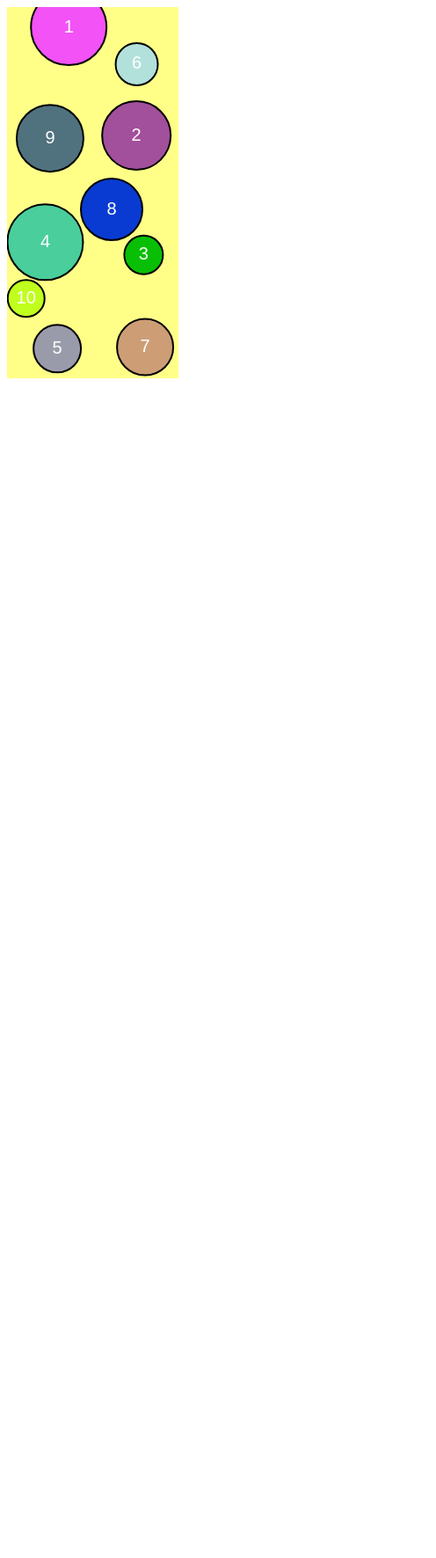
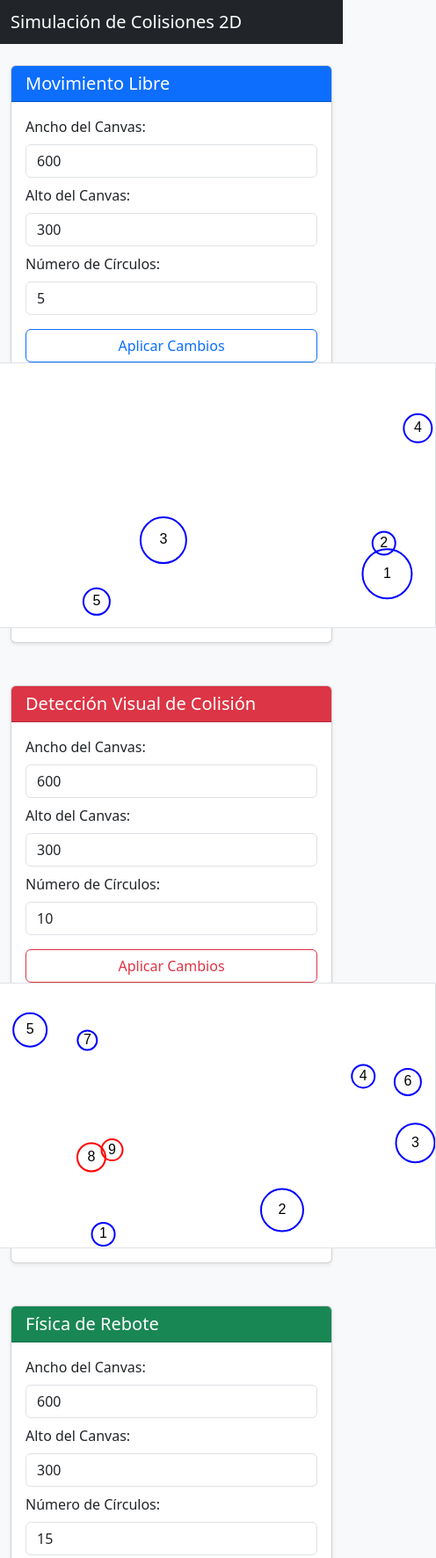
Before and after one commit to Cris-Ropec2/app-canvas-colision, a plain HTML site: page index.html in a window 390 px wide. Shown: the top 1771 px of the page at 88% size, 496 px wide, since content can reach past the window. Before the commit the page ends 844 px from the top, so only its background shows below. Drawn offline with nearby package versions, Linux system fonts and the light colour scheme.

Commit message:
union de los tres archivos .js

```diff
--- /dev/null
+++ b/assets/CSS/styless.css
@@ -0,0 +1,8 @@
+body {
+    font-family: Arial, sans-serif;
+}
+
+canvas {
+    display: block;
+    border-radius: 4px;
+}
--- a/assets/js/main.js
+++ b/assets/js/main.js
@@ -1,107 +1,62 @@
-const canvas = document.getElementById("canvas");
+(() => {
+    const canvas = document.getElementById("canvas-main");
+    const ctx = canvas.getContext("2d");
+    let animationId;
+    let circles = [];
+    let window_width, window_height;
 
-let ctx = canvas.getContext("2d");
+    function initMain() {
+        if (animationId) cancelAnimationFrame(animationId);
 
-//Obtiene las dimensiones de la pantalla actual
-
-const window_height = window.innerHeight;
-
-const window_width = window.innerWidth;
-
-canvas.height = window_height;
+        window_width = parseInt(document.getElementById("w-main").value);
+        window_height = parseInt(document.getElementById("h-main").value);
+        let numCirculos = parseInt(document.getElementById("n-main").value);
 
         canvas.width = window_width;
-
+        canvas.height = window_height;
         canvas.style.background = "#ff8";
+        circles = [];
 
         class Circle {
             constructor(x, y, radius, color, text, speed) {
-    this.posX = x;
-
-    this.posY = y;
-
-    this.radius = radius;
-
-    this.color = color;
-
-    this.text = text;
-
-    this.speed = speed;
-
-    this.dx = 1 * this.speed;
-
-    this.dy = 1 * this.speed;
+                this.posX = x; this.posY = y; this.radius = radius;
+                this.color = color; this.text = text; this.speed = speed;
+                this.dx = (Math.random() < 0.5 ? 1 : -1) * this.speed;
+                this.dy = (Math.random() < 0.5 ? 1 : -1) * this.speed;
             }
-
             draw(context) {
                 context.beginPath();
-
                 context.strokeStyle = this.color;
-
-    context.textAlign = "center";
-
-    context.textBaseline = "middle";
-
-    context.font = "20px Arial";
-
-    context.fillText(this.text, this.posX, this.posY);
-
+                context.textAlign = "center"; context.textBaseline = "middle";
+                context.font = "16px Arial"; context.fillText(this.text, this.posX, this.posY);
                 context.lineWidth = 2;
-
                 context.arc(this.posX, this.posY, this.radius, 0, Math.PI * 2, false);
-
-    context.stroke();
-
-    context.closePath();
+                context.stroke(); context.closePath();
             }
-
             update(context) {
                 this.draw(context);
-
-    if (this.posX + this.radius > window_width) {
-      this.dx = -this.dx;
-    }
-
-    if (this.posX - this.radius < 0) {
-      this.dx = -this.dx;
-    }
-
-    if (this.posY - this.radius < 0) {
-      this.dy = -this.dy;
-    }
-
-    if (this.posY + this.radius > window_height) {
-      this.dy = -this.dy;
-    }
-
-    this.posX += this.dx;
-
-    this.posY += this.dy;
+                if (this.posX + this.radius > window_width || this.posX - this.radius < 0) this.dx = -this.dx;
+                if (this.posY + this.radius > window_height || this.posY - this.radius < 0) this.dy = -this.dy;
+                this.posX += this.dx; this.posY += this.dy;
             }
         }
 
-let randomX = Math.random() * window_width;
+        for (let i = 0; i < numCirculos; i++) {
+            let radius = Math.floor(Math.random() * 20 + 10);
+            let x = Math.random() * (window_width - radius * 2) + radius;
+            let y = Math.random() * (window_height - radius * 2) + radius;
+            let speed = Math.random() * 2 + 1;
+            circles.push(new Circle(x, y, radius, "blue", (i + 1).toString(), speed));
+        }
 
-let randomY = Math.random() * window_height;
+        function updateCircle() {
+            animationId = requestAnimationFrame(updateCircle);
+            ctx.clearRect(0, 0, window_width, window_height);
+            circles.forEach(c => c.update(ctx));
+        }
+        updateCircle();
+    }
 
-let randomRadius = Math.floor(Math.random() * 100 + 30);
-
-let miCirculo = new Circle(100, 100, 50, "blue", "1", 3);
-
-let miCirculo2 = new Circle(450, 150, 80, "blue", "2", 3);
-
-miCirculo.draw(ctx);
-
-miCirculo2.draw(ctx);
-
-let updateCircle = function () {
-  requestAnimationFrame(updateCircle);
-
-  ctx.clearRect(0, 0, window_width, window_height);
-
-  miCirculo.update(ctx);
-
-  miCirculo2.update(ctx);
-};
-
-updateCircle();
+    document.getElementById("btn-main").addEventListener("click", initMain);
+    initMain();
+})();
--- a/assets/js/main_colision.js
+++ b/assets/js/main_colision.js
@@ -1,109 +1,77 @@
-const canvas = document.getElementById("canvas");
-let ctx = canvas.getContext("2d");
+(() => {
+    const canvas = document.getElementById("canvas-colision");
+    const ctx = canvas.getContext("2d");
+    let animationId;
+    let circles = [];
+    let window_width, window_height;
 
-// Obtiene las dimensiones de la pantalla actual
-const window_height = window.innerHeight / 2;
-const window_width = window.innerWidth / 2;
+    function getDistance(x1, y1, x2, y2) {
+        return Math.sqrt(Math.pow(x2 - x1, 2) + Math.pow(y2 - y1, 2));
+    }
 
-canvas.height = window_height;
-canvas.width = window_width;
+    function initColision() {
+        if (animationId) cancelAnimationFrame(animationId);
+
+        window_width = parseInt(document.getElementById("w-colision").value);
+        window_height = parseInt(document.getElementById("h-colision").value);
+        let numCirculos = parseInt(document.getElementById("n-colision").value);
+
+        canvas.width = window_width; canvas.height = window_height;
         canvas.style.background = "#ff8";
+        circles = [];
 
         class Circle {
             constructor(x, y, radius, color, text, speed) {
-    this.posX = x;
-    this.posY = y;
-    this.radius = radius;
-    this.color = color;
-    this.originalColor = color; // Guardamos el color original para restaurarlo
-    this.text = text;
-    this.speed = speed;
-
-    // Direcciones aleatorias iniciales para que no vayan todos hacia el mismo lado
+                this.posX = x; this.posY = y; this.radius = radius;
+                this.color = color; this.originalColor = color;
+                this.text = text; this.speed = speed;
                 this.dx = (Math.random() < 0.5 ? 1 : -1) * this.speed;
                 this.dy = (Math.random() < 0.5 ? 1 : -1) * this.speed;
             }
-
             draw(context) {
                 context.beginPath();
-    context.strokeStyle = this.color; // Usa el color actual (que puede cambiar si hay colisión)
-    context.textAlign = "center";
-    context.textBaseline = "middle";
-    context.font = "20px Arial";
-    context.fillText(this.text, this.posX, this.posY);
+                context.strokeStyle = this.color;
+                context.textAlign = "center"; context.textBaseline = "middle";
+                context.font = "16px Arial"; context.fillText(this.text, this.posX, this.posY);
                 context.lineWidth = 2;
                 context.arc(this.posX, this.posY, this.radius, 0, Math.PI * 2, false);
-    context.stroke();
-    context.closePath();
+                context.stroke(); context.closePath();
             }
-
             update(context) {
                 this.draw(context);
-
-    // Rebote con los bordes de la pantalla
-    if (this.posX + this.radius > window_width || this.posX - this.radius < 0) {
-      this.dx = -this.dx;
-    }
-    if (this.posY + this.radius > window_height || this.posY - this.radius < 0) {
-      this.dy = -this.dy;
-    }
-
-    this.posX += this.dx;
-    this.posY += this.dy;
+                if (this.posX + this.radius > window_width || this.posX - this.radius < 0) this.dx = -this.dx;
+                if (this.posY + this.radius > window_height || this.posY - this.radius < 0) this.dy = -this.dy;
+                this.posX += this.dx; this.posY += this.dy;
             }
         }
 
-// Función auxiliar para calcular la distancia entre dos puntos (Teorema de Pitágoras)
-function getDistance(x1, y1, x2, y2) {
-  let xDist = x2 - x1;
-  let yDist = y2 - y1;
-  return Math.sqrt(Math.pow(xDist, 2) + Math.pow(yDist, 2));
-}
-
-// 1. Generar N círculos
-let circles = [];
-const numeroDeCirculos = 10; // Cambia este número para tener más o menos círculos
-
-for (let i = 0; i < numeroDeCirculos; i++) {
-  let radius = Math.floor(Math.random() * 30 + 15); // Radios más pequeños para que quepan mejor
-
-  // Aseguramos que los círculos aparezcan completamente dentro del canvas
+        for (let i = 0; i < numCirculos; i++) {
+            let radius = Math.floor(Math.random() * 20 + 10);
             let x = Math.random() * (window_width - radius * 2) + radius;
             let y = Math.random() * (window_height - radius * 2) + radius;
-
             let speed = Math.random() * 2 + 1;
-
             circles.push(new Circle(x, y, radius, "blue", (i + 1).toString(), speed));
         }
 
-let updateCircle = function () {
-  requestAnimationFrame(updateCircle);
+        function updateCircle() {
+            animationId = requestAnimationFrame(updateCircle);
             ctx.clearRect(0, 0, window_width, window_height);
 
-  // 2. Restaurar el color original de todos los círculos en cada frame
-  for (let i = 0; i < circles.length; i++) {
-    circles[i].color = circles[i].originalColor;
-  }
+            circles.forEach(c => c.color = c.originalColor);
 
-  // 3. Detectar colisiones (comparar todos contra todos)
             for (let i = 0; i < circles.length; i++) {
                 for (let j = i + 1; j < circles.length; j++) {
-      let circleA = circles[i];
-      let circleB = circles[j];
-      let distance = getDistance(circleA.posX, circleA.posY, circleB.posX, circleB.posY);
-
-      // Si la distancia es menor a la suma de los radios, están colisionando
-      if (distance < circleA.radius + circleB.radius) {
-        circleA.color = "red"; // Cambia el color a rojo al tocarse
-        circleB.color = "red";
+                    if (getDistance(circles[i].posX, circles[i].posY, circles[j].posX, circles[j].posY) < circles[i].radius + circles[j].radius) {
+                        circles[i].color = "red";
+                        circles[j].color = "red";
                     }
                 }
             }
+            circles.forEach(c => c.update(ctx));
+        }
+        updateCircle();
+    }
 
-  // 4. Actualizar posiciones y dibujar
-  for (let i = 0; i < circles.length; i++) {
-    circles[i].update(ctx);
-  }
-};
-
-updateCircle();
+    document.getElementById("btn-colision").addEventListener("click", initColision);
+    initColision();
+})();
--- a/assets/js/main_rebote.js
+++ b/assets/js/main_rebote.js
@@ -1,144 +1,93 @@
-const canvas = document.getElementById("canvas");
-let ctx = canvas.getContext("2d");
+(() => {
+    const canvas = document.getElementById("canvas-rebote");
+    const ctx = canvas.getContext("2d");
+    let animationId;
+    let circles = [];
+    let window_width, window_height;
 
-const window_height = window.innerHeight / 2;
-const window_width = window.innerWidth / 2;
+    function getDistance(x1, y1, x2, y2) { return Math.sqrt(Math.pow(x2 - x1, 2) + Math.pow(y2 - y1, 2)); }
+    function getRandomColor() {
+        const letters = '0123456789ABCDEF'; let color = '#';
+        for (let i = 0; i < 6; i++) color += letters[Math.floor(Math.random() * 16)];
+        return color;
+    }
 
-canvas.height = window_height;
-canvas.width = window_width;
+    function initRebote() {
+        if (animationId) cancelAnimationFrame(animationId);
+
+        window_width = parseInt(document.getElementById("w-rebote").value);
+        window_height = parseInt(document.getElementById("h-rebote").value);
+        let numCirculos = parseInt(document.getElementById("n-rebote").value);
+
+        canvas.width = window_width; canvas.height = window_height;
         canvas.style.background = "#ff8";
+        circles = [];
 
         class Circle {
             constructor(x, y, radius, color, text, speed) {
-    this.posX = x;
-    this.posY = y;
-    this.radius = radius;
-    this.color = color;
-    this.text = text;
-    this.speed = speed;
-
+                this.posX = x; this.posY = y; this.radius = radius;
+                this.color = color; this.text = text; this.speed = speed;
                 this.dx = (Math.random() < 0.5 ? 1 : -1) * this.speed;
                 this.dy = (Math.random() < 0.5 ? 1 : -1) * this.speed;
             }
-
             draw(context) {
                 context.beginPath();
-    // Para rellenar el círculo con el color (y que cambie el fondo como pediste)
                 context.fillStyle = this.color;
                 context.arc(this.posX, this.posY, this.radius, 0, Math.PI * 2, false);
                 context.fill();
-
-    // Dibujar el borde
-    context.lineWidth = 2;
-    context.strokeStyle = "black";
-    context.stroke();
-
-    // Dibujar el texto
-    context.textAlign = "center";
-    context.textBaseline = "middle";
-    context.font = "20px Arial";
-    context.fillStyle = "white"; // Texto blanco para que resalte
-    context.fillText(this.text, this.posX, this.posY);
+                context.lineWidth = 2; context.strokeStyle = "black"; context.stroke();
+                context.textAlign = "center"; context.textBaseline = "middle";
+                context.font = "16px Arial"; context.fillStyle = "white"; context.fillText(this.text, this.posX, this.posY);
                 context.closePath();
             }
-
             update(context) {
                 this.draw(context);
-
-    // Rebote con los bordes de la pantalla
-    if (this.posX + this.radius > window_width || this.posX - this.radius < 0) {
-      this.dx = -this.dx;
-    }
-    if (this.posY + this.radius > window_height || this.posY - this.radius < 0) {
-      this.dy = -this.dy;
-    }
-
-    this.posX += this.dx;
-    this.posY += this.dy;
+                if (this.posX + this.radius > window_width || this.posX - this.radius < 0) this.dx = -this.dx;
+                if (this.posY + this.radius > window_height || this.posY - this.radius < 0) this.dy = -this.dy;
+                this.posX += this.dx; this.posY += this.dy;
             }
         }
 
-// Función para calcular la distancia
-function getDistance(x1, y1, x2, y2) {
-  let xDist = x2 - x1;
-  let yDist = y2 - y1;
-  return Math.sqrt(Math.pow(xDist, 2) + Math.pow(yDist, 2));
-}
-
-// Función para generar un color hexadecimal aleatorio
-function getRandomColor() {
-  const letters = '0123456789ABCDEF';
-  let color = '#';
-  for (let i = 0; i < 6; i++) {
-    color += letters[Math.floor(Math.random() * 16)];
-  }
-  return color;
-}
-
-// Generar N círculos
-let circles = [];
-const numeroDeCirculos = 10;
-
-for (let i = 0; i < numeroDeCirculos; i++) {
-  let radius = Math.floor(Math.random() * 30 + 15);
+        for (let i = 0; i < numCirculos; i++) {
+            let radius = Math.floor(Math.random() * 20 + 10);
             let x = Math.random() * (window_width - radius * 2) + radius;
             let y = Math.random() * (window_height - radius * 2) + radius;
             let speed = Math.random() * 2 + 1;
-
             circles.push(new Circle(x, y, radius, getRandomColor(), (i + 1).toString(), speed));
         }
 
-let updateCircle = function () {
-  requestAnimationFrame(updateCircle);
+        function updateCircle() {
+            animationId = requestAnimationFrame(updateCircle);
             ctx.clearRect(0, 0, window_width, window_height);
 
-  // Detectar colisiones y calcular rebotes
             for (let i = 0; i < circles.length; i++) {
                 for (let j = i + 1; j < circles.length; j++) {
-      let circleA = circles[i];
-      let circleB = circles[j];
+                    let circleA = circles[i], circleB = circles[j];
                     let distance = getDistance(circleA.posX, circleA.posY, circleB.posX, circleB.posY);
 
                     if (distance < circleA.radius + circleB.radius) {
+                        let overlap = (circleA.radius + circleB.radius) - distance;
+                        let nx = (circleB.posX - circleA.posX) / distance, ny = (circleB.posY - circleA.posY) / distance;
 
-        // 1. Evitar que se queden pegados (solapamiento)
-        let overlap = (circleA.radius + circleB.radius) - distance;
-        let nx = (circleB.posX - circleA.posX) / distance;
-        let ny = (circleB.posY - circleA.posY) / distance;
+                        circleA.posX -= nx * (overlap / 2); circleA.posY -= ny * (overlap / 2);
+                        circleB.posX += nx * (overlap / 2); circleB.posY += ny * (overlap / 2);
 
-        // Separamos los círculos para que dejen de tocarse
-        circleA.posX -= nx * (overlap / 2);
-        circleA.posY -= ny * (overlap / 2);
-        circleB.posX += nx * (overlap / 2);
-        circleB.posY += ny * (overlap / 2);
-
-        // 2. Calcular el rebote (Física de colisión)
-        let dvx = circleA.dx - circleB.dx;
-        let dvy = circleA.dy - circleB.dy;
-
-        // Velocidad a lo largo de la normal de colisión
+                        let dvx = circleA.dx - circleB.dx, dvy = circleA.dy - circleB.dy;
                         let normalVelocity = dvx * nx + dvy * ny;
 
-        // Solo rebotan si se están acercando
                         if (normalVelocity > 0) {
-          // Intercambian velocidades a lo largo del eje de colisión
-          circleA.dx -= normalVelocity * nx;
-          circleA.dy -= normalVelocity * ny;
-          circleB.dx += normalVelocity * nx;
-          circleB.dy += normalVelocity * ny;
-
-          // 3. Cambiar el color de fondo al chocar
-          circleA.color = getRandomColor();
-          circleB.color = getRandomColor();
+                            circleA.dx -= normalVelocity * nx; circleA.dy -= normalVelocity * ny;
+                            circleB.dx += normalVelocity * nx; circleB.dy += normalVelocity * ny;
+                            circleA.color = getRandomColor(); circleB.color = getRandomColor();
                         }
                     }
                 }
             }
+            circles.forEach(c => c.update(ctx));
+        }
+        updateCircle();
+    }
 
-  // Actualizar posiciones y dibujar
-  for (let i = 0; i < circles.length; i++) {
-    circles[i].update(ctx);
-  }
-};
-
-updateCircle();
+    document.getElementById("btn-rebote").addEventListener("click", initRebote);
+    initRebote();
+})();
--- a/index.html
+++ b/index.html
@@ -1,13 +1,99 @@
 <!DOCTYPE html>
-<html lang="en">
+<html lang="es">
 <head>
     <meta charset="UTF-8">
     <meta name="viewport" content="width=device-width, initial-scale=1.0">
-    <title>Demo colision 2D</title>
+    <title>Laboratorio de Colisiones 2D</title>
+    <link href="https://cdn.jsdelivr.net/npm/bootstrap@5.3.2/dist/css/bootstrap.min.css" rel="stylesheet">
+    <link rel="stylesheet" href="./assets/css/style.css">
 </head>
-<body>
-    <canvas id="canvas"></canvas>
+<body class="bg-light">
 
+    <nav class="navbar navbar-dark bg-dark mb-4">
+        <div class="container-fluid">
+            <span class="navbar-brand mb-0 h1">Simulación de Colisiones 2D</span>
+        </div>
+    </nav>
+
+    <div class="container">
+
+        <div class="card shadow-sm mb-5">
+            <div class="card-header bg-primary text-white h5 mb-0">
+                Movimiento Libre
+            </div>
+            <div class="card-body">
+                <div class="row">
+                    <div class="col-md-3">
+                        <label class="form-label">Ancho del Canvas:</label>
+                        <input type="number" id="w-main" class="form-control mb-2" value="600">
+                        <label class="form-label">Alto del Canvas:</label>
+                        <input type="number" id="h-main" class="form-control mb-2" value="300">
+                        <label class="form-label">Número de Círculos:</label>
+                        <input type="number" id="n-main" class="form-control mb-3" value="5">
+                        <button id="btn-main" class="btn btn-outline-primary w-100">Aplicar Cambios</button>
+                    </div>
+                    <div class="col-md-9 d-flex justify-content-center align-items-center bg-secondary-subtle rounded">
+                        <canvas id="canvas-main" class="bg-white border"></canvas>
+                    </div>
+                </div>
+            </div>
+        </div>
+
+        <div class="card shadow-sm mb-5">
+            <div class="card-header bg-danger text-white h5 mb-0">
+                Detección Visual de Colisión
+            </div>
+            <div class="card-body">
+                <div class="row">
+                    <div class="col-md-3">
+                        <label class="form-label">Ancho del Canvas:</label>
+                        <input type="number" id="w-colision" class="form-control mb-2" value="600">
+                        <label class="form-label">Alto del Canvas:</label>
+                        <input type="number" id="h-colision" class="form-control mb-2" value="300">
+                        <label class="form-label">Número de Círculos:</label>
+                        <input type="number" id="n-colision" class="form-control mb-3" value="10">
+                        <button id="btn-colision" class="btn btn-outline-danger w-100">Aplicar Cambios</button>
+                    </div>
+                    <div class="col-md-9 d-flex justify-content-center align-items-center bg-secondary-subtle rounded">
+                        <canvas id="canvas-colision" class="bg-white border"></canvas>
+                    </div>
+                </div>
+            </div>
+        </div>
+
+        <div class="card shadow-sm mb-5">
+            <div class="card-header bg-success text-white h5 mb-0">
+                Física de Rebote
+            </div>
+            <div class="card-body">
+                <div class="row">
+                    <div class="col-md-3">
+                        <label class="form-label">Ancho del Canvas:</label>
+                        <input type="number" id="w-rebote" class="form-control mb-2" value="600">
+                        <label class="form-label">Alto del Canvas:</label>
+                        <input type="number" id="h-rebote" class="form-control mb-2" value="300">
+                        <label class="form-label">Número de Círculos:</label>
+                        <input type="number" id="n-rebote" class="form-control mb-3" value="15">
+                        <button id="btn-rebote" class="btn btn-outline-success w-100">Aplicar Cambios</button>
+                    </div>
+                    <div class="col-md-9 d-flex justify-content-center align-items-center bg-secondary-subtle rounded">
+                        <canvas id="canvas-rebote" class="bg-white border"></canvas>
+                    </div>
+                </div>
+            </div>
+        </div>
+
+    </div>
+
+    <footer class="bg-dark text-white text-center p-4 mt-4">
+        <p class="mb-1">Desarrollador: Cristopher Rodríguez Pérez</p>
+        <p class="mb-1">Instituto Tecnológico de Pachuca | Semestre: 6</p>
+        <p class="mb-0">Contacto: l23200892@pachuca.tecnm.mx</p>
+    </footer>
+
+    <script src="https://cdn.jsdelivr.net/npm/bootstrap@5.3.2/dist/js/bootstrap.bundle.min.js"></script>
+    <script src="./assets/js/main.js"></script>
+    <script src="./assets/js/main_colision.js"></script>
     <script src="./assets/js/main_rebote.js"></script>
 </body>
 </html>
```
Lines whose indentation alone changed are shown as unchanged.
